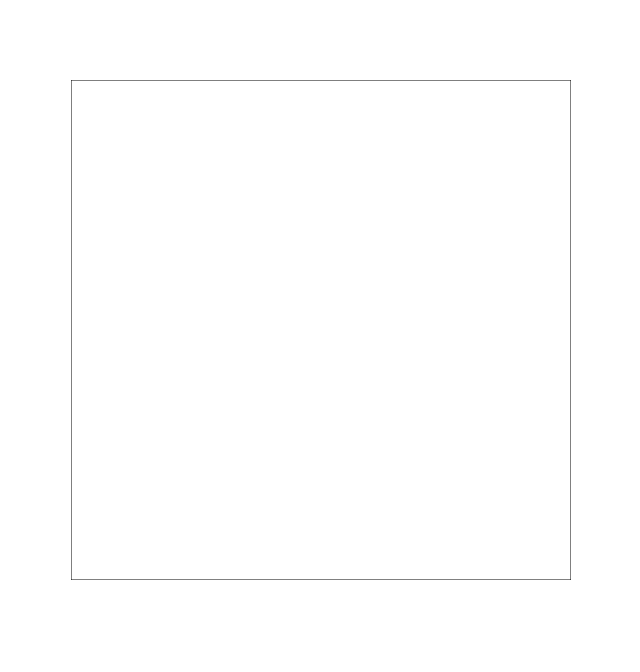
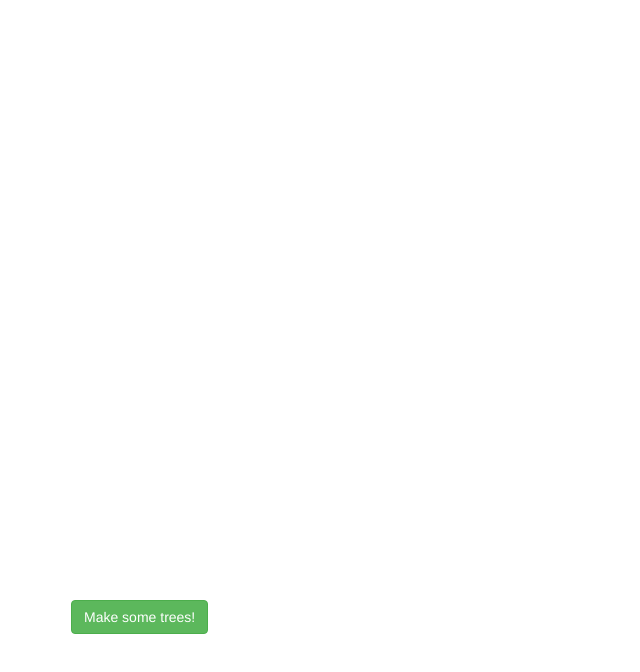
Before and after one commit to Mannette/canvas-fractals, a website: page index.html in a window 1280 px wide. Shown: the whole page, without its empty margins (377-1017 px from the left). Drawn offline with nearby package versions, Linux system fonts and the light colour scheme.

Commit message:
added button to run drawTrees function

```diff
--- a/index.html
+++ b/index.html
@@ -13,11 +13,20 @@
 
     <div id="canvasContainer">
       <canvas id="canvas" class="canvas" width="500" height="500"></canvas>
+
+      <div class="buttons">
+
+        <button id="trees" class="trees btn btn-success">Make some trees!</button>
+
+      </div>
+
     </div>
 
   </body>
 
   <!-- <script type="text/javascript" src="https://code.jquery.com/jquery-2.1.4.min.js"></script> -->
 
-  <script type="text/javascript" src="canvas.js"></script>
+  <script type="text/javascript" src="js/treeFractal.js"></script>
+  <script type="text/javascript" src="js/dom.js"></script>
+
 </html>
--- a/main.css
+++ b/main.css
@@ -1,5 +1,12 @@
 .canvas {
   position: absolute;
   left: 35%;
-  top: 10%
+  top: 10%;
+  display: block;
 }
+
+.buttons {
+  position: absolute;
+  top: 600px;
+  left: 35%;
+}
```
